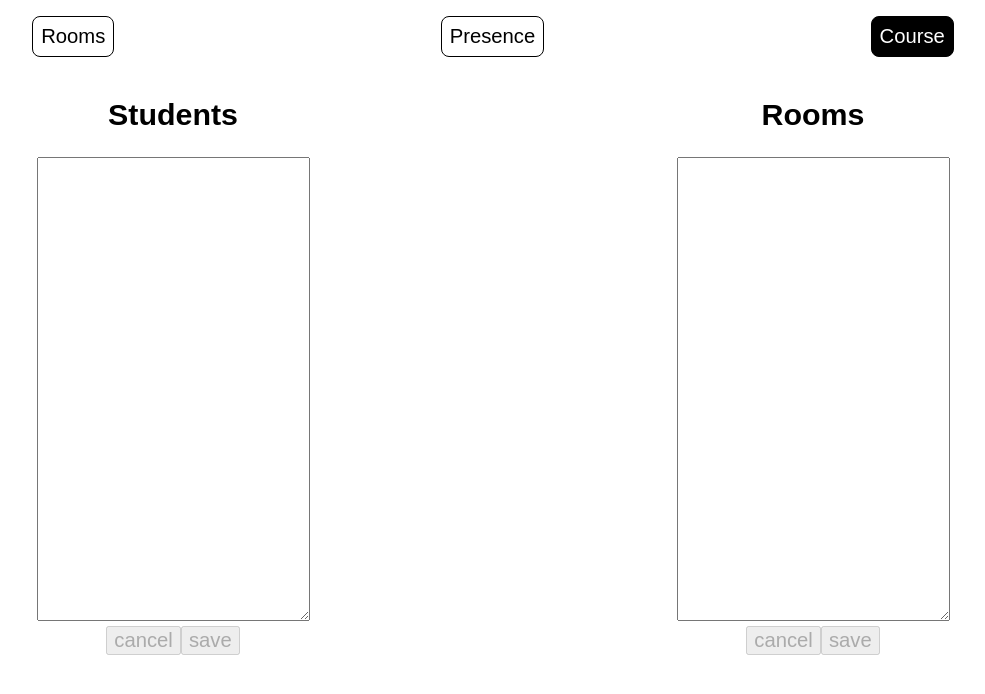
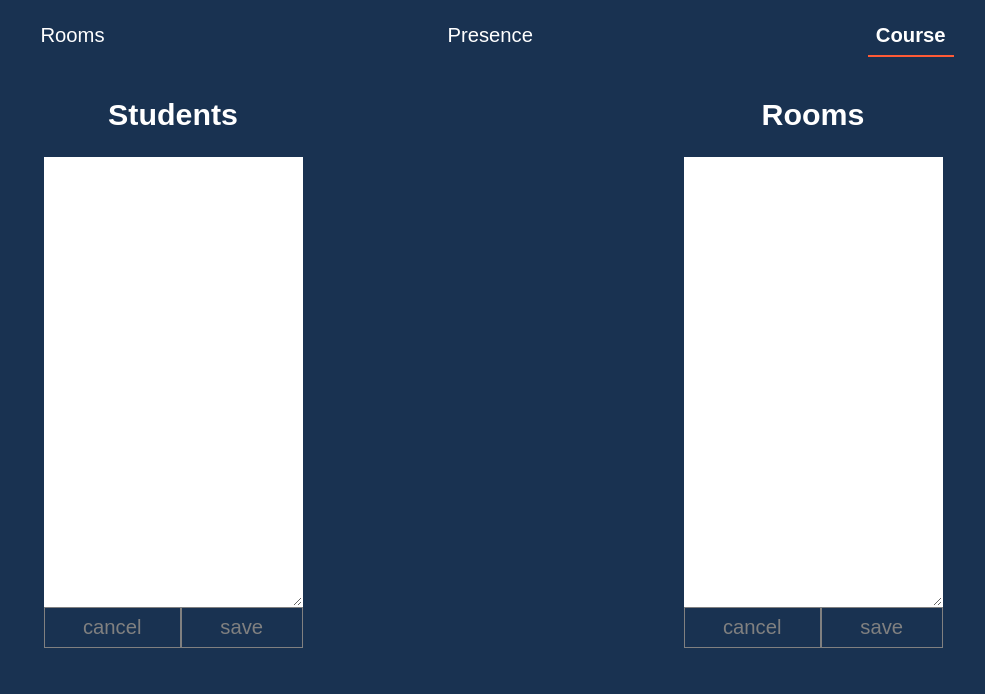
Before and after one commit to jamarob/random-rooms, a React (Create React App) app: page /course in a window 1280 px wide. Shown: the top 694 px of the page, without its empty margins (147-1132 px from the left). Built offline with nearby package versions, Linux system fonts and the light colour scheme.

Commit message:
Add basic styling

```diff
--- a/src/GlobalStyle.ts
+++ b/src/GlobalStyle.ts
@@ -1,6 +1,11 @@
 import { createGlobalStyle } from 'styled-components'
 
 export default createGlobalStyle`
+  :root {
+    --color-blue: #193251;
+    --color-orange: #FF5A36;
+  }
+
   * {
     box-sizing: border-box;
   }
@@ -9,10 +14,8 @@ export default createGlobalStyle`
     margin: 0;
     font-size: 112.5%;
     font-family: sans-serif;
+    background: var(--color-blue);
+    color: white;
   }
 
-  input, textarea, button {
-    font-size: 1em;
-    font-family: inherit;
-  }
 `
--- /dev/null
+++ b/src/common/Button.tsx
@@ -0,0 +1,17 @@
+import styled from 'styled-components/macro'
+
+export default styled.button`
+  font-family: inherit;
+  font-size: 1em;
+  background: none;
+  border: 1px solid white;
+  color: white;
+  cursor: pointer;
+  padding: 8px;
+
+  &:disabled {
+    color: gray;
+    border-color: gray;
+    cursor: default;
+  }
+`
--- a/src/common/Nav.tsx
+++ b/src/common/Nav.tsx
@@ -20,18 +20,17 @@ const Nav = styled.nav`
 
   a {
     padding: 8px;
-    border: 1px solid black;
-    border-radius: 8px;
     text-decoration: none;
-    color: black;
+    color: white;
 
     &:visited {
-      color: black;
+      color: white;
     }
 
     &.active {
       color: white;
-      background: black;
+      font-weight: 600;
+      border-bottom: 2px solid var(--color-orange);
     }
   }
 `
--- a/src/pages/Course.tsx
+++ b/src/pages/Course.tsx
@@ -1,5 +1,6 @@
 import { ChangeEvent, useState } from 'react'
 import styled from 'styled-components'
+import Button from '../common/Button'
 
 interface SetupProps {
   students: string[]
@@ -24,50 +25,48 @@ export default function Setup({
 
   return (
     <Main>
-      <section>
+      <section className="input-group">
         <h2>Students</h2>
-        <textarea
+        <Textarea
           rows={20}
           name="students"
           value={input.students}
           onChange={handleListChange}
-        ></textarea>
-        <br />
-        <button
+        ></Textarea>
+        <Button
           disabled={!studentsDirty}
           onClick={() => setInput({ ...input, students: join(students) })}
         >
           cancel
-        </button>
-        <button
+        </Button>
+        <Button
           disabled={!studentsDirty}
           onClick={() => onStudentsChange(split(input.students))}
         >
           save
-        </button>
+        </Button>
       </section>
 
-      <section>
+      <section className="input-group">
         <h2>Rooms</h2>
-        <textarea
+        <Textarea
           rows={20}
           name="rooms"
           value={input.rooms}
           onChange={handleListChange}
-        ></textarea>
-        <br />
-        <button
+        ></Textarea>
+        <Button
           disabled={!roomsDirty}
           onClick={() => setInput({ ...input, rooms: join(rooms) })}
         >
           cancel
-        </button>
-        <button
+        </Button>
+        <Button
           disabled={!roomsDirty}
           onClick={() => onRoomsChange(split(input.rooms))}
         >
           save
-        </button>
+        </Button>
       </section>
     </Main>
   )
@@ -88,12 +87,27 @@ function join(csv: string[]) {
   return csv.join('\n')
 }
 
+const Textarea = styled.textarea`
+  font-size: 1em;
+  font-family: inherit;
+  padding: 1px;
+  border: 1px solid white;
+  line-height: 1.1em;
+  color: var(--color-blue);
+`
+
 const Main = styled.main`
   display: grid;
   grid-template-columns: repeat(2, 1fr);
+  place-items: center;
 
-  textarea {
-    padding: 8px;
-    line-height: 1.1em;
+  .input-group {
+    display: grid;
+    grid-template-columns: repeat(2, min-content);
+
+    h2,
+    ${Textarea} {
+      grid-column: span 2;
+    }
   }
 `
--- a/src/pages/Rooms.tsx
+++ b/src/pages/Rooms.tsx
@@ -1,6 +1,7 @@
 import { ReactNode } from 'react'
 import seedrandom from 'seedrandom'
 import styled from 'styled-components/macro'
+import Button from '../common/Button'
 import { distribute, shuffle } from '../services/list'
 
 interface RoomsProps {
@@ -27,33 +28,33 @@ export default function Rooms({
     <Main>
       <section>
         <h2>Seed</h2>
-        <input
+        <Input
           type="text"
           value={seed}
           onChange={({ target }) => onSeedChange(target.value)}
         />
-        <button onClick={() => onSeedChange(new Date().toLocaleDateString())}>
+        <Button onClick={() => onSeedChange(new Date().toLocaleDateString())}>
           daily
-        </button>
-        <button onClick={() => onSeedChange(rng().toString().slice(2))}>
+        </Button>
+        <Button onClick={() => onSeedChange(rng().toString().slice(2))}>
           random
-        </button>
+        </Button>
       </section>
       <section>
         <h2>Number of Groups</h2>
-        <button
+        <Button
           disabled={groups === 1}
           onClick={() => onGroupsChange(groups - 1)}
         >
           less
-        </button>
-        <span> {groups} </span>
-        <button
+        </Button>
+        <span className="groups"> {groups} </span>
+        <Button
           disabled={groups === rooms.length}
           onClick={() => onGroupsChange(groups + 1)}
         >
           more
-        </button>
+        </Button>
       </section>
       <section>
         <h2>Rooms</h2>
@@ -86,14 +87,27 @@ function join(
 }
 
 const And = styled.span`
-  font-size: 1.2em;
-  color: gray;
+  font-size: 0.8em;
+  margin: 0 8px;
+  color: var(--color-orange);
 `
 
+const Input = styled.input`
+  padding: 8px;
+  font-size: 1em;
+  font-family: inherit;
+  border: 1px solid white;
+  color: var(--color-blue);
+`
 const Main = styled.main`
   display: grid;
   grid-template-columns: 1fr 1fr;
   grid-template-rows: min-content;
+
+  .groups {
+    padding: 0 16px;
+    color: var(--color-orange);
+  }
 
   > :last-child {
     grid-column: span 2;
@@ -109,7 +123,11 @@ const Main = styled.main`
   }
 
   li {
-    border: 1px solid black;
+    b {
+      text-transform: uppercase;
+    }
+
+    border: 1px solid white;
     border-radius: 8px;
     padding: 16px;
     line-height: 1.2em;
```
